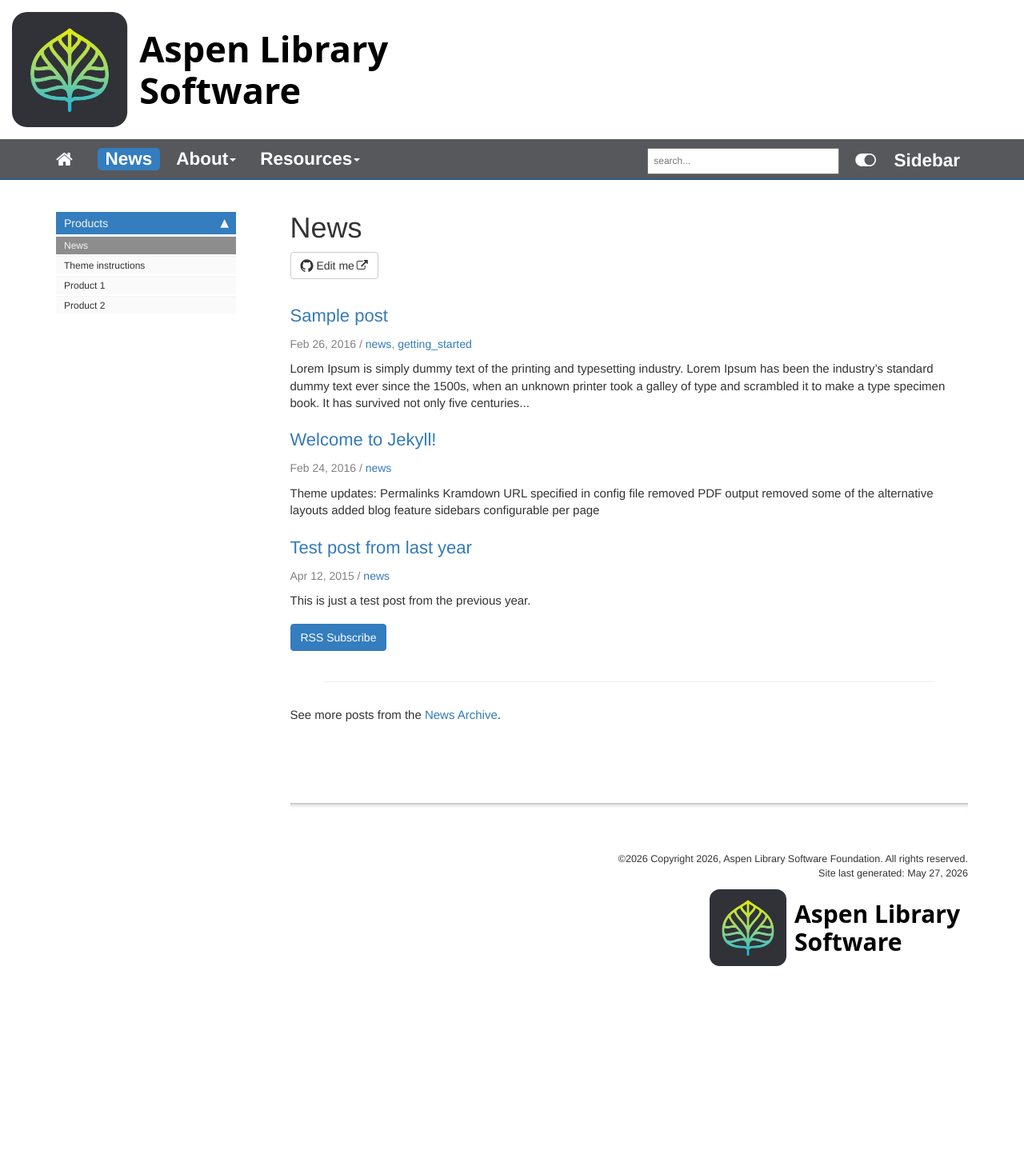
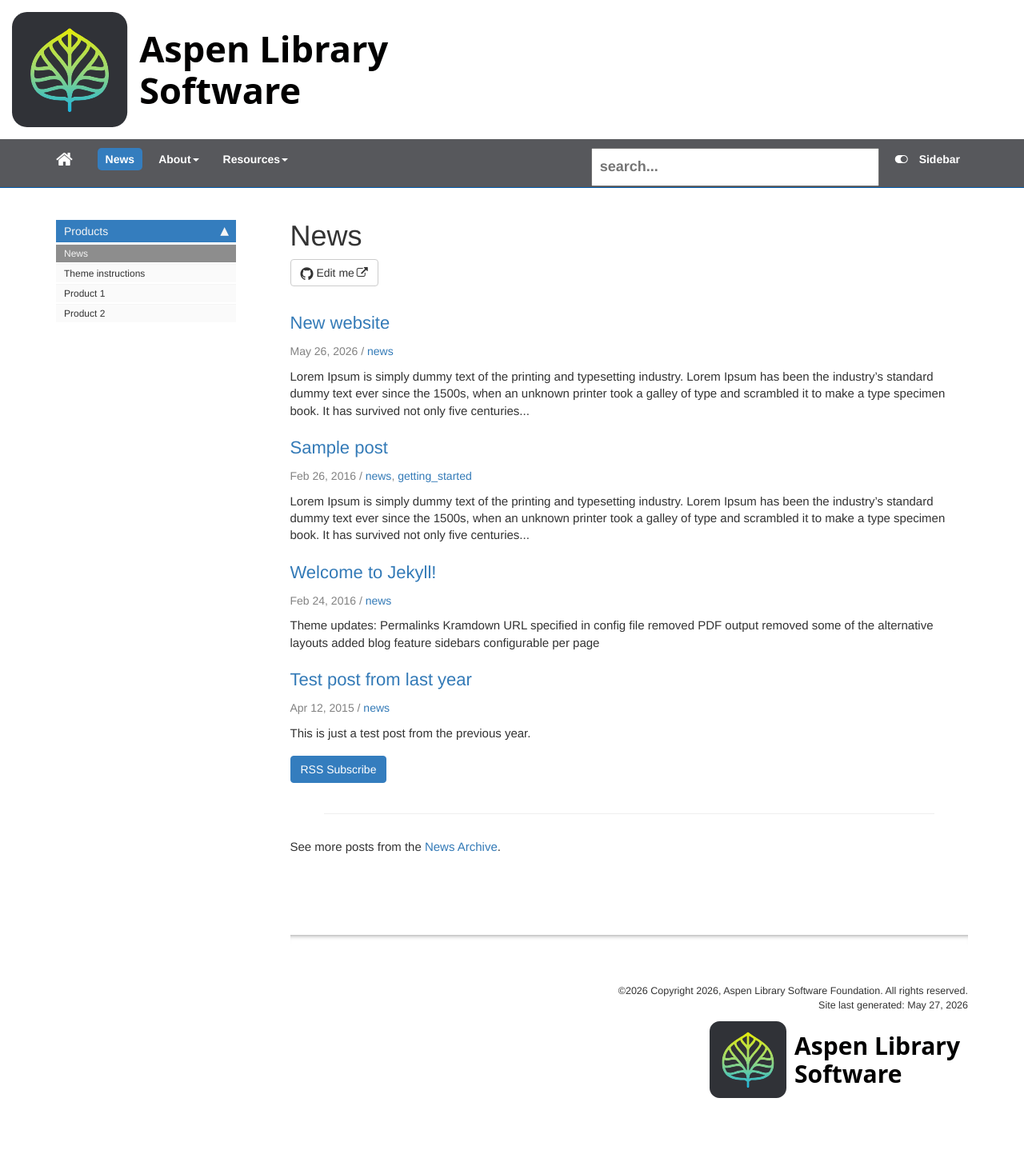
Before and after one commit to will1410/aspen_website_sample, a Jekyll site: the page built from pages/news/news.html, in a window 1280 px wide. Shown: the whole page at 80% size. Built offline with Jekyll 4.4.1, drawn with Linux system fonts in a browser that asks for light colours; comment, search, counter and statistics services are not loaded; before the commit the page ends 1278 px from its top, so only the background shows below that.

Commit message:
update theme - add news - got jekyll working on desktop at office

```diff
--- /dev/null
+++ b/_posts/2026-05-26-new_site.md
@@ -0,0 +1,14 @@
+---
+title:  "New website"
+categories: aspen update
+permalink: new_website.html
+tags: [news]
+---
+
+Lorem Ipsum is simply dummy text of the printing and typesetting industry. Lorem Ipsum has been the industry's standard dummy text ever since the 1500s, when an unknown printer took a galley of type and scrambled it to make a type specimen book. It has survived not only five centuries
+
+## Heading
+
+but also the leap into electronic typesetting, remaining essentially unchanged. It was popularised in the 1960s with the release of Letraset sheets containing Lorem Ipsum passages, and more recently with desktop publishing software like Aldus PageMaker including versions of Lorem Ipsum.
+
+Lorem Ipsum is simply dummy text of the printing and typesetting industry. Lorem Ipsum has been the industry's standard dummy text ever since the 1500s, when an unknown printer took a galley of type and scrambled it to make a type specimen book. It has survived not only five centuries
--- a/css/theme-aspen.css
+++ b/css/theme-aspen.css
@@ -120,4 +120,5 @@ li.sidebarTitle {
     border-color: #015CAE;
 }
 
-.container.topnavlinks .collapse.navbar-collapse a {font-size: 1.5em; font-weight: bold;}
+/* Embiggen fonts in navbar */
+.container.topnavlinks .collapse.navbar-collapse {font-size: 1.5em; font-weight: bold;}
```
Also changed, not shown: Gemfile.lock.
